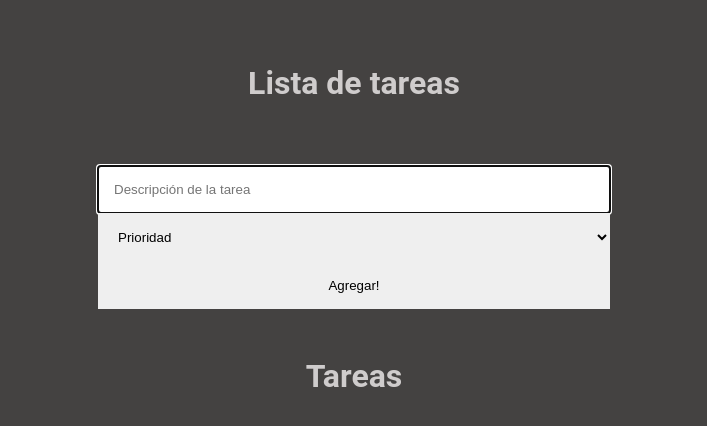
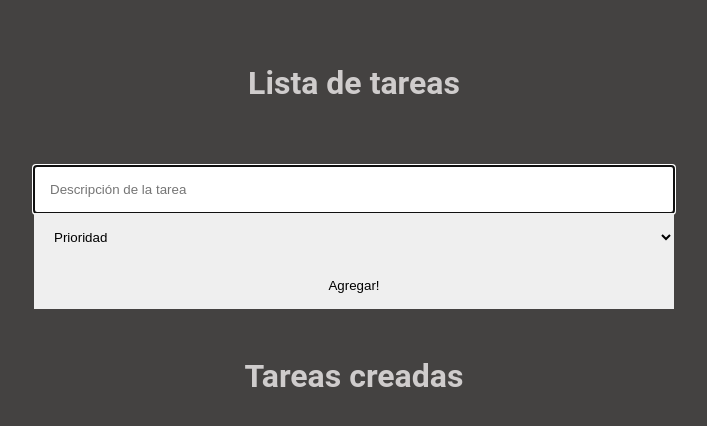
Before and after one commit to Metallico1985/Task-Manager, a React (Vite) app: page / in a window 1280 px wide. Shown: the top 426 px of the page, without its empty margins (286-993 px from the left). Built offline with nearby package versions, Linux system fonts and the light colour scheme.

Commit message:
fix tarea vacia

```diff
--- a/src/Components/AddComponent/AddComponent.css
+++ b/src/Components/AddComponent/AddComponent.css
@@ -23,7 +23,7 @@
     width: 50%;
 }
 form {
-    width: 80%;
+    width: 100%;
     padding-top:4rem ;
     display: flex;
     justify-content: center;
@@ -76,6 +76,7 @@ li {
 h1{
     color: rgb(207, 204, 204);
 }
+
 .btnEdit {
    border-radius: 5px;
     width:auto;
--- a/src/Components/AddComponent/AddComponent.jsx
+++ b/src/Components/AddComponent/AddComponent.jsx
@@ -16,7 +16,7 @@ function AddComponent(props) {
     }
 
 
-const handleTask = (e) => { setTask(e.target.value) }
+const handleTask = (e) => { setTask(e.target.value.toLowerCase()) }
 const handlePrio = (e) => { setPriority(e.target.value) }
 const handleSubmit = (e) => { e.preventDefault(); props.applyAdd(taskObj); document.getElementById("tarea").focus(); document.getElementById("tarea").value=(""); setTask("") };
 
@@ -24,7 +24,7 @@ const handleSubmit = (e) => { e.preventDefault(); props.applyAdd(taskObj); docum
     <div className='mainAdd'>
         <h1>Lista de tareas</h1>
        <form onSubmit={handleSubmit}>
-                <input onChange={handleTask}  maxLength={25} id="tarea" type="text" name="tarea" placeholder="Descripción de la tarea" autoFocus  />
+                <input onChange={handleTask} required minLength={5} maxLength={20} id="tarea" type="text" name="tarea" placeholder="Descripción de la tarea" autoFocus  />
                 <select onChange={handlePrio} name="prioridad" id="prioridad">
                     <option disabled selected>Prioridad</option>
                     <option value="baja">Baja</option>
--- a/src/Components/TaskListComponent/TaskList.jsx
+++ b/src/Components/TaskListComponent/TaskList.jsx
@@ -9,7 +9,7 @@ function TaskList(props) {
 
     return (
         <div className='mainList'>
-            <h1>Tareas</h1>
+            <h1>Tareas creadas</h1>
 
             <ul id="lista-tareas">
                 {props.lista.map((item) =>
@@ -17,11 +17,11 @@ function TaskList(props) {
                         className={item.clase}
                         value={item}>{item.nombre}</li>
                         <button name='btnEdit' id={item.id} onClick={()=>props.show(item.id)}
-                            className='btnEdit'>Edit</button>
+                            className='btnEdit'>Editar</button>
                         <button className='btnBorrar' onClick={() => props.delete(item)}>Borrar</button>
                     </div>
                         <div name='divEdit' id={item.id} className={ props.act == item.id? 'inputActive inputContainer' : 'inputInactive inputContainer'}>
-                            < input onChange={handleInput} name="inputEdit" id={`${item.id}`}  className="inputEdit" type="text" maxLength={25} />
+                            < input onChange={handleInput} name="inputEdit" id={`${item.id}`}  className="inputEdit" type="text" minLength={4} maxLength={25} />
                             <button onClick={() => props.edit(input, item)} className='btnGuardar'>Guardar</button>
                         </div ></>
                 )}
```
